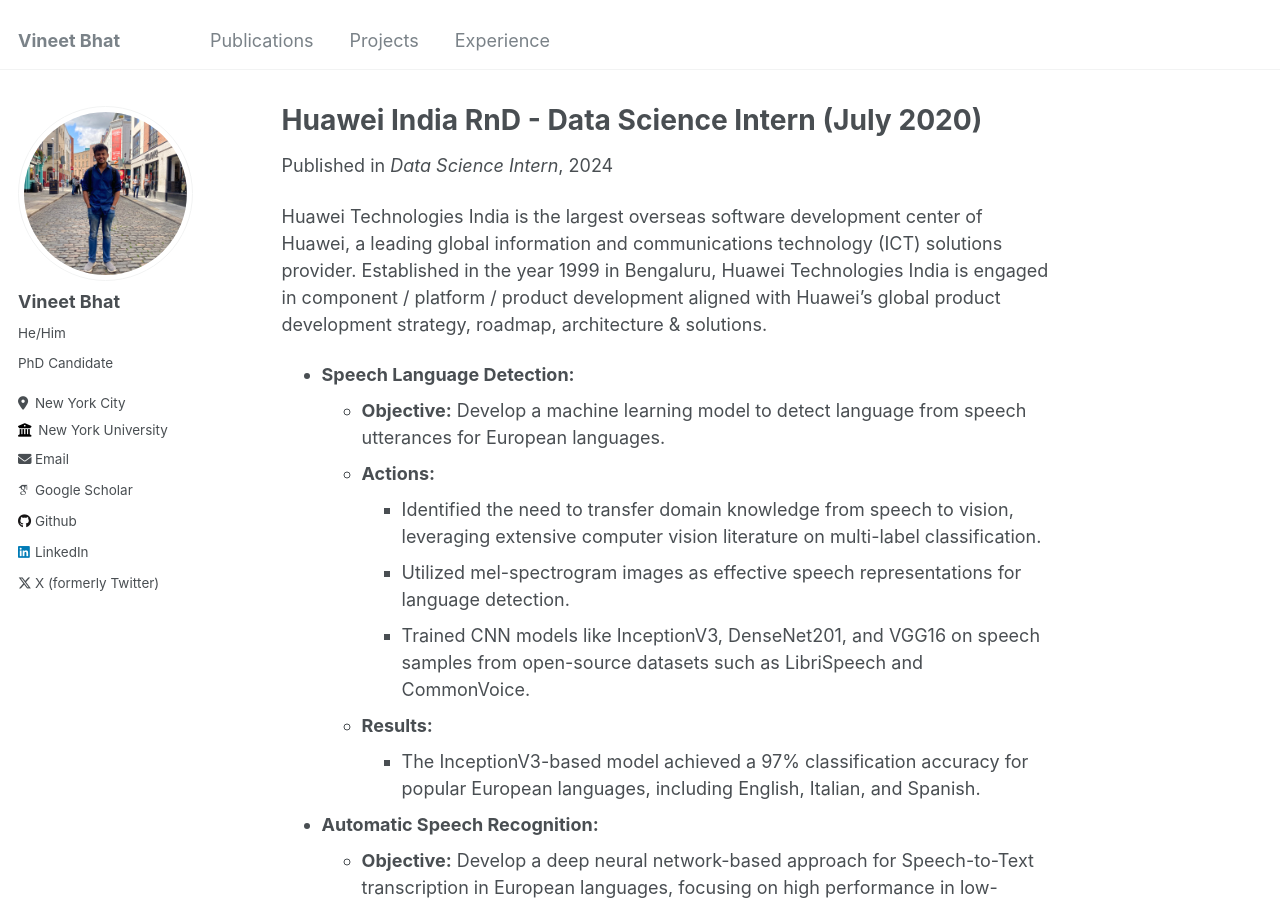
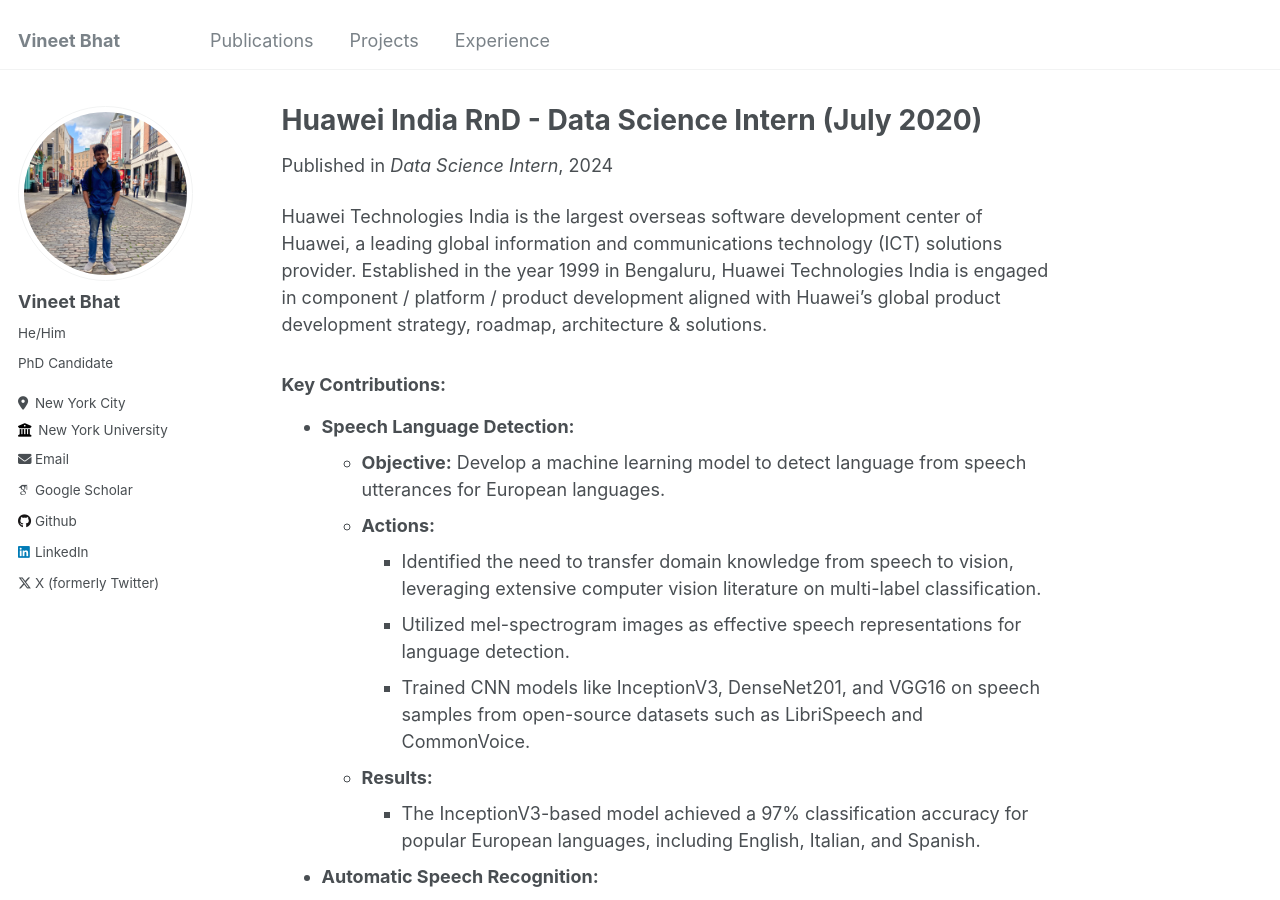
Before and after one commit to vineet2104/vineet2104.github.io, a Jekyll site: the page built from _experience/2020-fall-experience-2.md, in a window 1280 px wide and 900 px high. Built offline with Jekyll 4.4.1, drawn with Linux system fonts in a browser that asks for light colours; some web fonts are replaced.

Commit message:
Update 2020-fall-experience-2.md

```diff
--- a/_experience/2020-fall-experience-2.md
+++ b/_experience/2020-fall-experience-2.md
@@ -8,6 +8,8 @@ location: "Bengaluru, India (Remote)"
 ---
 
 Huawei Technologies India is the largest overseas software development center of Huawei, a leading global information and communications technology (ICT) solutions provider. Established in the year 1999 in Bengaluru, Huawei Technologies India is engaged in component / platform / product development aligned with Huawei’s global product development strategy, roadmap, architecture & solutions.
+
+### Key Contributions:
 
 * **Speech Language Detection:**
   - **Objective:** Develop a machine learning model to detect language from speech utterances for European languages.
```
